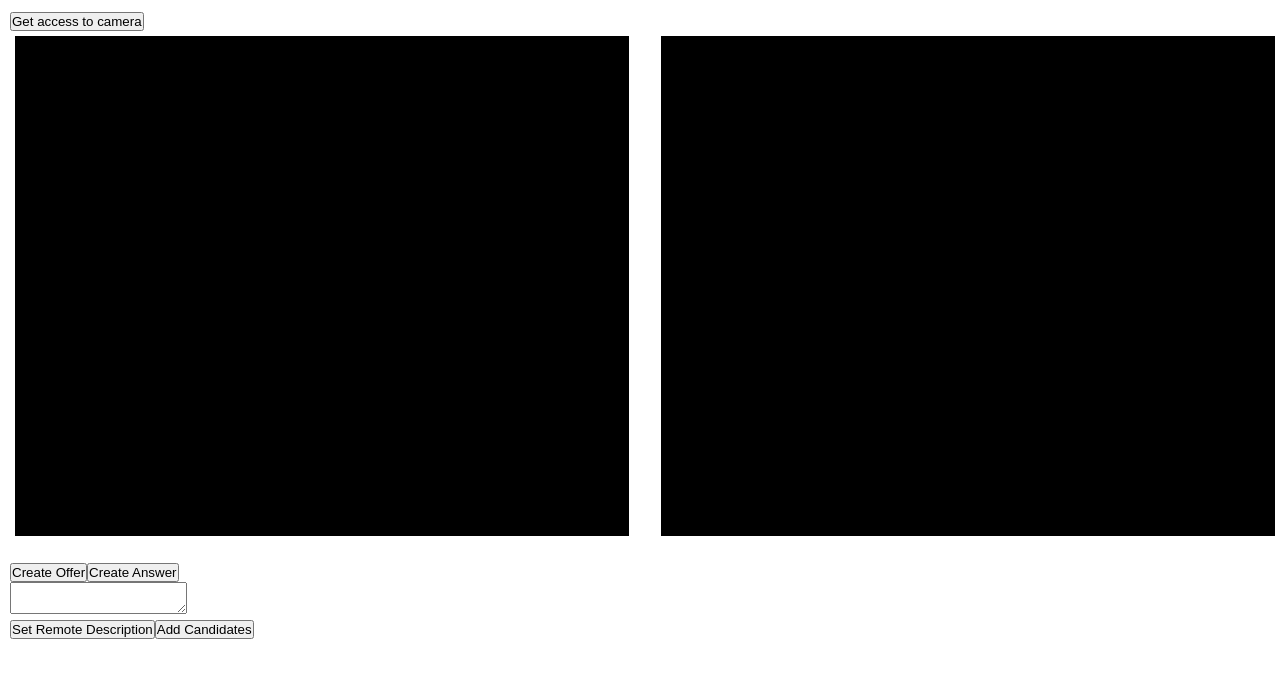
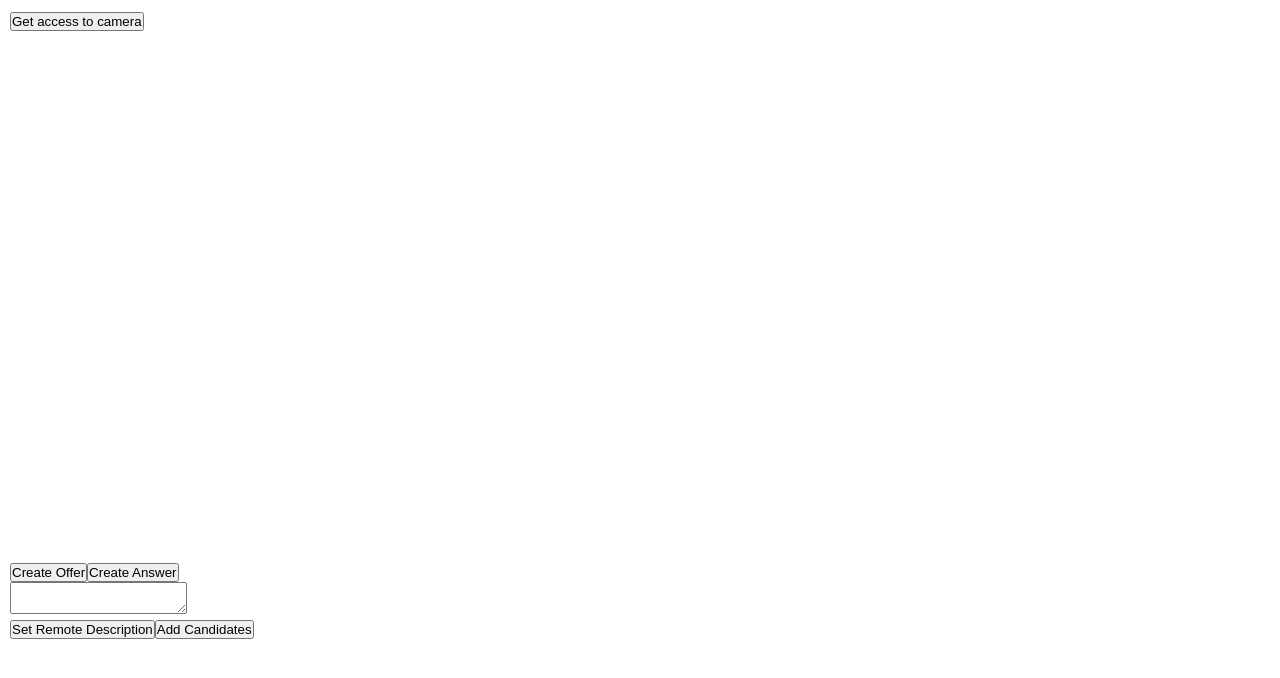
Before and after one commit to Olowodev/boschatclient, a Next.js app: page / in a window 1280 px wide. Shown: the top 678 px of the page. Built offline with nearby package versions, Linux system fonts and the light colour scheme; no server answers.

Commit message:
remove black background correctly

```diff
--- a/app/page.js
+++ b/app/page.js
@@ -142,8 +142,8 @@ export default function Home () {
       <button onClick={getUserMedia}>Get access to camera</button>
       <br />
       <div className="videoContainer">
-      <video style={{ margin: 5, backgroundColor: 'black'}} ref={localVideoRef} muted autoPlay></video>
-      <video style={{ margin: 5, backgroundColor: 'black'}} ref={remoteVideoRef} autoPlay></video>
+      <video style={{ margin: 5,}} ref={localVideoRef} muted autoPlay></video>
+      <video style={{ margin: 5,}} ref={remoteVideoRef} autoPlay></video>
       </div>
       <br />
       <button onClick={createOffer}>Create Offer</button>
```
